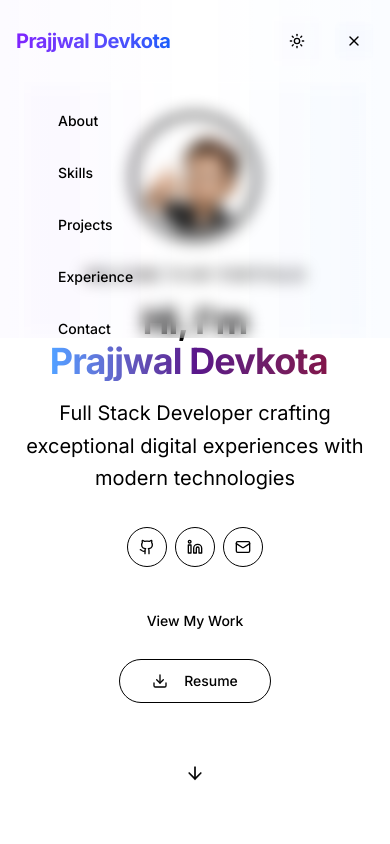
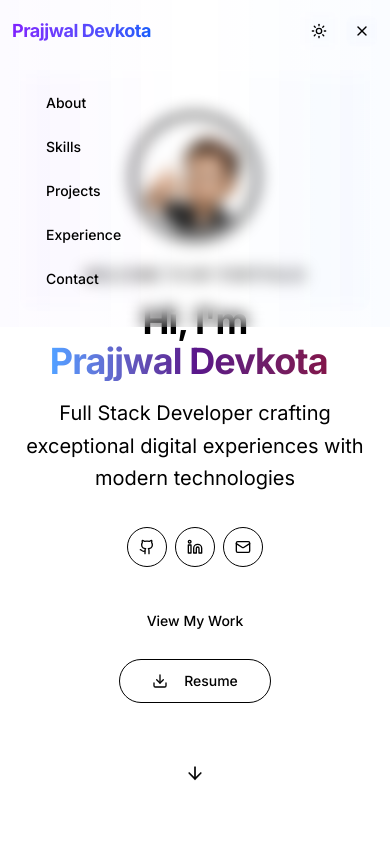
Before and after one commit to prajjwaldevkota/Portfolio_main, a Next.js app: page / in a window 390 px wide. Both pictures are taken after a click on the button 354 px from the left and 41 px from the top of the page. Shown: the top 844 px of the page. Built offline with nearby package versions, Linux system fonts and the light colour scheme.

Commit message:
Fixed Mobile Responsiveness

```diff
--- a/src/components/contact.tsx
+++ b/src/components/contact.tsx
@@ -205,32 +205,32 @@ export function Contact() {
             <CardContent>
               {/* Status Messages */}
               {submitStatus === "success" && (
-                <div className="mb-6 p-4 rounded-lg bg-green-50 border border-green-200 text-green-800">
+                <div className="mb-6 p-4 rounded-lg bg-green-50 border border-green-200 text-green-800 dark:bg-green-900/20 dark:border-green-800 dark:text-green-200">
                   <div className="flex items-center">
                     <div className="flex-shrink-0">
-                      <svg className="h-5 w-5 text-green-400" viewBox="0 0 20 20" fill="currentColor">
+                      <svg className="h-5 w-5 text-green-400 dark:text-green-300" viewBox="0 0 20 20" fill="currentColor">
                         <path fillRule="evenodd" d="M10 18a8 8 0 100-16 8 8 0 000 16zm3.707-9.293a1 1 0 00-1.414-1.414L9 10.586 7.707 9.293a1 1 0 00-1.414 1.414l2 2a1 1 0 001.414 0l4-4z" clipRule="evenodd" />
                       </svg>
                     </div>
                     <div className="ml-3">
                       <p className="text-sm font-medium">Message sent successfully!</p>
-                      <p className="text-sm text-green-700">Thank you for reaching out. I&apos;ll get back to you soon.</p>
+                      <p className="text-sm text-green-700 dark:text-green-300">Thank you for reaching out. I&apos;ll get back to you soon.</p>
                     </div>
                   </div>
                 </div>
               )}
 
               {submitStatus === "error" && (
-                <div className="mb-6 p-4 rounded-lg bg-red-50 border border-red-200 text-red-800">
+                <div className="mb-6 p-4 rounded-lg bg-red-50 border border-red-200 text-red-800 dark:bg-red-900/20 dark:border-red-800 dark:text-red-200">
                   <div className="flex items-center">
                     <div className="flex-shrink-0">
-                      <svg className="h-5 w-5 text-red-400" viewBox="0 0 20 20" fill="currentColor">
+                      <svg className="h-5 w-5 text-red-400 dark:text-red-300" viewBox="0 0 20 20" fill="currentColor">
                         <path fillRule="evenodd" d="M10 18a8 8 0 100-16 8 8 0 000 16zM8.707 7.293a1 1 0 00-1.414 1.414L8.586 10l-1.293 1.293a1 1 0 101.414 1.414L10 11.414l1.293 1.293a1 1 0 001.414-1.414L11.414 10l1.293-1.293a1 1 0 00-1.414-1.414L10 8.586 8.707 7.293z" clipRule="evenodd" />
                       </svg>
                     </div>
                     <div className="ml-3">
                       <p className="text-sm font-medium">Failed to send message</p>
-                      <p className="text-sm text-red-700">Please try again later or contact me directly via email.</p>
+                      <p className="text-sm text-red-700 dark:text-red-300">Please try again later or contact me directly via email.</p>
                     </div>
                   </div>
                 </div>
--- a/src/components/footer.tsx
+++ b/src/components/footer.tsx
@@ -3,7 +3,7 @@ import { Button } from "@/components/ui/button";
 
 export function Footer() {
   return (
-    <footer className="border-t border-white/20 bg-white/10 backdrop-blur-md rounded-t-2xl shadow-lg dark:bg-black/20 dark:border-white/10 py-12">
+    <footer className="border-t border-border/50 bg-background/50 backdrop-blur-md rounded-t-2xl shadow-lg dark:border-white/10 dark:bg-black/20 py-12">
       <div className="container mx-auto px-4 sm:px-6 lg:px-8">
         <div className="flex flex-col items-center space-y-8">
           <div className="flex space-x-2">
@@ -15,7 +15,7 @@ export function Footer() {
               <Button
                 variant="ghost"
                 size="icon"
-                className="rounded-full hover:bg-primary/10"
+                className="rounded-full hover:bg-primary/10 dark:hover:bg-primary/20"
               >
                 <Github className="h-4 w-4" />
               </Button>
@@ -28,7 +28,7 @@ export function Footer() {
               <Button
                 variant="ghost"
                 size="icon"
-                className="rounded-full hover:bg-primary/10"
+                className="rounded-full hover:bg-primary/10 dark:hover:bg-primary/20"
               >
                 <Linkedin className="h-4 w-4" />
               </Button>
@@ -41,7 +41,7 @@ export function Footer() {
               <Button
                 variant="ghost"
                 size="icon"
-                className="rounded-full hover:bg-primary/10"
+                className="rounded-full hover:bg-primary/10 dark:hover:bg-primary/20"
               >
                 <Mail className="h-4 w-4" />
               </Button>
--- a/src/components/header.tsx
+++ b/src/components/header.tsx
@@ -32,18 +32,18 @@ export function Header() {
       className={cn(
         "fixed top-0 w-full z-50 transition-all duration-500 ease-out",
         isScrolled
-          ? "bg-background/30 backdrop-blur-xl border-b border-white/10 shadow-2xl shadow-black/5"
+          ? "bg-background/80 backdrop-blur-xl border-b border-border/50 shadow-2xl shadow-black/10 dark:shadow-black/30"
           : "bg-gradient-to-b from-background/20 to-transparent backdrop-blur-sm",
       )}
     >
       {/* Subtle animated gradient overlay */}
       <div className="absolute inset-0 bg-gradient-to-r from-violet-500/5 via-transparent to-blue-500/5 animate-pulse opacity-50" />
 
-      <div className="container mx-auto px-4 sm:px-6 lg:px-8 relative">
-        <div className="flex justify-between items-center py-4">
+      <div className="container mx-auto px-3 sm:px-4 lg:px-8 relative">
+        <div className="flex justify-between items-center py-3 sm:py-4">
           <Link
             href="/"
-            className="text-xl font-bold tracking-tight bg-gradient-to-r from-violet-600 to-blue-600 bg-clip-text text-transparent hover:from-violet-500 hover:to-blue-500 transition-all duration-300 hover:scale-105"
+            className="text-lg sm:text-xl font-bold tracking-tight bg-gradient-to-r from-violet-600 to-blue-600 bg-clip-text text-transparent hover:from-violet-500 hover:to-blue-500 transition-all duration-300 hover:scale-105 dark:from-violet-400 dark:to-blue-400"
           >
             Prajjwal Devkota
           </Link>
@@ -57,6 +57,7 @@ export function Header() {
                 className={cn(
                   "relative px-4 py-2 text-sm font-medium text-muted-foreground transition-all duration-300",
                   "hover:text-foreground hover:bg-white/10 hover:backdrop-blur-sm rounded-lg",
+                  "dark:hover:bg-white/5 dark:hover:border-white/10",
                   "hover:shadow-lg hover:shadow-violet-500/10 hover:scale-105",
                   "before:absolute before:inset-0 before:rounded-lg before:bg-gradient-to-r before:from-violet-500/10 before:to-blue-500/10",
                   "before:opacity-0 hover:before:opacity-100 before:transition-opacity before:duration-300",
@@ -69,31 +70,35 @@ export function Header() {
                 <span className="relative z-10">{item.label}</span>
               </Link>
             ))}
-            <div className="ml-6 p-1 rounded-lg bg-white/5 backdrop-blur-sm border border-white/10 hover:bg-white/10 transition-all duration-300">
+            <div className="ml-6 p-1 rounded-lg bg-white/5 backdrop-blur-sm border border-white/10 hover:bg-white/10 transition-all duration-300 dark:bg-white/5 dark:border-white/10 dark:hover:bg-white/10">
               <ThemeToggle />
             </div>
           </nav>
 
-          {/* Mobile Menu Button */}
-          <div className="md:hidden flex items-center space-x-3">
-            <div className="p-1 rounded-lg bg-white/5 backdrop-blur-sm border border-white/10">
-              <ThemeToggle />
+          {/* Mobile Menu Controls */}
+          <div className="md:hidden flex items-center space-x-2">
+            <div className="p-0.5 rounded-md bg-white/5 backdrop-blur-sm border border-white/10 dark:bg-white/5 dark:border-white/10">
+              <div className="w-8 h-8 flex items-center justify-center">
+                <ThemeToggle />
+              </div>
             </div>
             <Button
               variant="ghost"
-              size="icon"
+              size="sm"
               onClick={() => setIsMenuOpen(!isMenuOpen)}
               className={cn(
-                "relative bg-white/10 backdrop-blur-sm border border-white/20 hover:bg-white/20",
+                "relative w-8 h-8 p-0 bg-white/10 backdrop-blur-sm border border-white/20 hover:bg-white/20",
+                "dark:bg-white/5 dark:border-white/10 dark:hover:bg-white/10",
                 "transition-all duration-300 hover:scale-110 hover:shadow-lg hover:shadow-violet-500/20",
+                "dark:hover:shadow-violet-500/10",
                 isMenuOpen && "rotate-90"
               )}
             >
               <div className="absolute inset-0 bg-gradient-to-r from-violet-500/20 to-blue-500/20 rounded-md opacity-0 hover:opacity-100 transition-opacity duration-300" />
               {isMenuOpen ? (
-                <X className="h-5 w-5 relative z-10 transition-transform duration-300" />
+                <X className="h-4 w-4 relative z-10 transition-transform duration-300" />
               ) : (
-                <Menu className="h-5 w-5 relative z-10 transition-transform duration-300" />
+                <Menu className="h-4 w-4 relative z-10 transition-transform duration-300" />
               )}
             </Button>
           </div>
@@ -102,19 +107,21 @@ export function Header() {
         {/* Mobile Navigation */}
         <div className={cn(
           "md:hidden overflow-hidden transition-all duration-500 ease-out",
-          isMenuOpen ? "max-h-64 opacity-100" : "max-h-0 opacity-0"
+          isMenuOpen ? "max-h-80 opacity-100 pb-4" : "max-h-0 opacity-0"
         )}>
-          <nav className="py-4 border-t border-white/10 bg-background/20 backdrop-blur-md rounded-b-xl mx-2 mb-2">
-            <div className="space-y-2 px-4">
+          <nav className="mx-2 mt-2 border-t border-white/10 bg-background/30 backdrop-blur-md rounded-b-xl dark:border-white/10 dark:bg-black/30">
+            <div className="space-y-1 p-3">
               {navItems.map((item, index) => (
                 <Link
                   key={item.href}
                   href={item.href}
                   className={cn(
-                    "block px-4 py-3 text-sm font-medium text-muted-foreground transition-all duration-300",
+                    "block px-3 py-2.5 text-sm font-medium text-muted-foreground transition-all duration-300",
                     "hover:text-foreground hover:bg-white/10 rounded-lg hover:backdrop-blur-sm",
-                    "hover:shadow-md hover:shadow-violet-500/10 hover:translate-x-2",
-                    "border-l-2 border-transparent hover:border-violet-500/50"
+                    "dark:hover:bg-white/5 dark:hover:border-white/10",
+                    "hover:shadow-md hover:shadow-violet-500/10 hover:translate-x-1",
+                    "border-l-2 border-transparent hover:border-violet-500/50",
+                    "active:scale-95 active:bg-white/15 dark:active:bg-white/10"
                   )}
                   style={{
                     animationDelay: `${index * 50}ms`,
@@ -141,6 +148,20 @@ export function Header() {
             transform: translateY(0);
           }
         }
+
+        /* Ensure theme toggle icons are properly sized on mobile */
+        @media (max-width: 768px) {
+          :global(.theme-toggle button) {
+            width: 32px !important;
+            height: 32px !important;
+            padding: 6px !important;
+          }
+
+          :global(.theme-toggle svg) {
+            width: 16px !important;
+            height: 16px !important;
+          }
+        }
       `}</style>
     </header>
   )
--- a/src/components/ui/card.tsx
+++ b/src/components/ui/card.tsx
@@ -90,8 +90,11 @@ const GlassCard = React.forwardRef<
     viewport={{ once: true, amount: 0.2 }}
     transition={{ duration: 0.6, ease: "easeOut" }}
     className={cn(
-      // Enhanced glassmorphism styles
-      "rounded-2xl border border-white/40 bg-white/60 backdrop-blur-xl shadow-2xl overflow-hidden",
+      // Enhanced glassmorphism styles with better dark mode support
+      "rounded-2xl border border-white/20 bg-white/60 backdrop-blur-xl shadow-2xl overflow-hidden",
+      "dark:border-white/10 dark:bg-black/40 dark:shadow-black/20",
+      "hover:border-white/30 hover:bg-white/70 dark:hover:border-white/20 dark:hover:bg-black/50",
+      "transition-all duration-300",
       className
     )}
     {...props}
```
